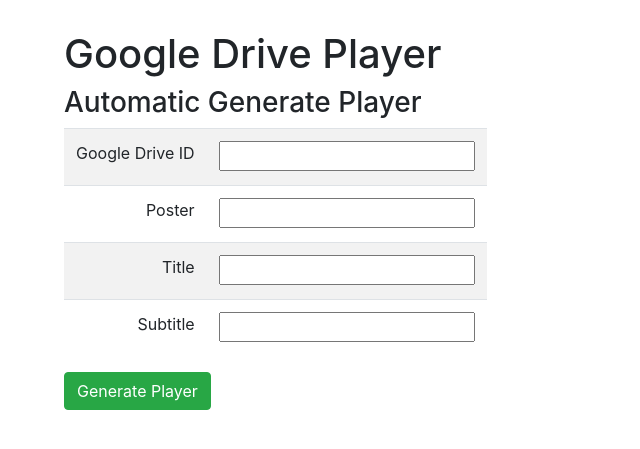
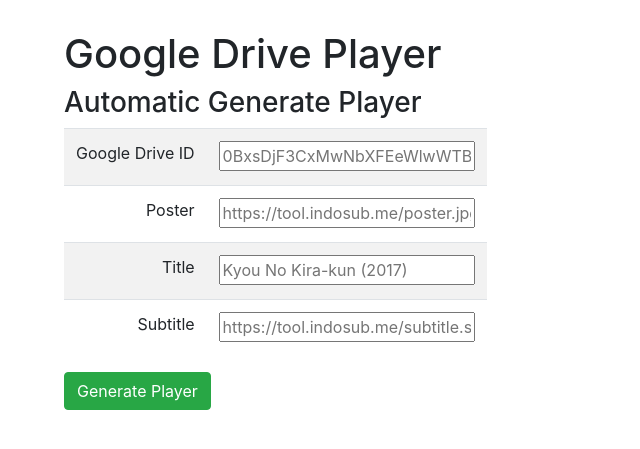
Before and after one commit to arachi007/arachi007.github.io, a Jekyll site: the page embed.html, which Jekyll copies as it is, in a window 1280 px wide. Shown: the top 449 px of the page, without its empty margins (0-640 px from the left). Built offline with Jekyll 4.4.1, drawn with Linux system fonts in a browser that asks for light colours.

Commit message:
Update embed.html

```diff
--- a/embed.html
+++ b/embed.html
@@ -37,19 +37,19 @@ overflow: hidden; overflow-x: hidden; overflow-y: hidden;}
 <tbody>
 <tr>
 <td><label>Google Drive ID</label></td>
-<td><input type="url" id="id" required='required'/></td>
+<td><input type="url" id="id" required='required' placeholder="0BxsDjF3CxMwNbXFEeWlwWTBuYnM"/></td>
 </tr>
 <tr>
 <td><label>Poster</label></td>
-<td><input  type="text" id="poster" required='required'/></td>
+<td><input  type="text" id="poster" required='required' placeholder="https://tool.indosub.me/poster.jpg"/></td>
 </tr>
 <tr>
 <td><label>Title</label></td>
-<td><input type="text" id="title" required='required'/></td>
+<td><input type="text" id="title" required='required' placeholder="Kyou No Kira-kun (2017)"/></td>
 </tr>
 <tr>
 <td><label>Subtitle</label></td>
-<td><input type="text" id="sub" required='required'/></td>
+<td><input type="text" id="sub" required='required' placeholder="https://tool.indosub.me/subtitle.srt"/></td>
 </tr>
 </tbody>
 </table>
```
